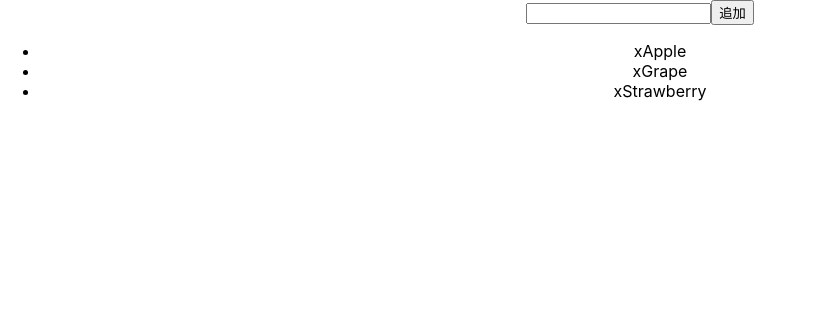
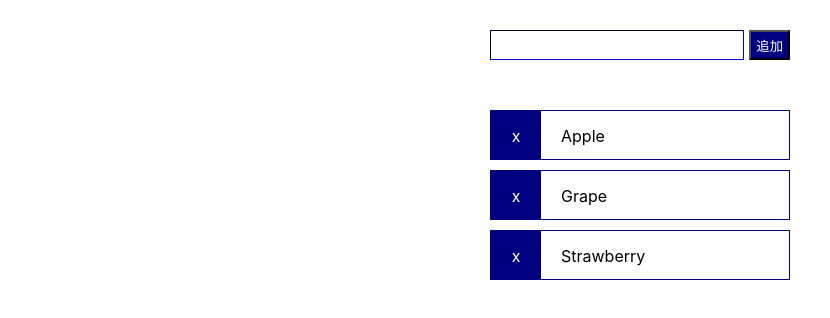
Before and after one commit to dopenchills/iimon-tests, a React (Create React App) app in the folder frontend/B/: page / in a window 1280 px wide. Shown: the top 318 px of the page, without its empty margins (0-830 px from the left). Built offline with nearby package versions, Linux system fonts and the light colour scheme.

Commit message:
feat: add styling to frontend/B

```diff
--- a/frontend/B/src/App.css
+++ b/frontend/B/src/App.css
@@ -1,38 +1,15 @@
-.App {
-  text-align: center;
+html, body, input, button, ul {
+  margin: 0;
+  padding: 0;
 }
 
-.App-logo {
-  height: 40vmin;
-  pointer-events: none;
+.App {
+  display: flex;
+  flex-direction: row;
+  justify-content: center;
 }
 
-@media (prefers-reduced-motion: no-preference) {
-  .App-logo {
-    animation: App-logo-spin infinite 20s linear;
-  }
+.fruits-form-layout {
+  margin: 30px 0;
+  width: 300px;
 }
-
-.App-header {
-  background-color: #282c34;
-  min-height: 100vh;
-  display: flex;
-  flex-direction: column;
-  align-items: center;
-  justify-content: center;
-  font-size: calc(10px + 2vmin);
-  color: white;
-}
-
-.App-link {
-  color: #61dafb;
-}
-
-@keyframes App-logo-spin {
-  from {
-    transform: rotate(0deg);
-  }
-  to {
-    transform: rotate(360deg);
-  }
-}
--- a/frontend/B/src/App.js
+++ b/frontend/B/src/App.js
@@ -1,65 +1,10 @@
 import './App.css';
-import { useState } from 'react';
-
-const FruitInput = ({onFruitAddition}) => {
-  const [inputText, setInputText] = useState("");
-
-  const onTextChange = e => {
-    setInputText(e.target.value);
-  }
-
-  const onAddButtonClick = () => {
-    if (inputText.length !== 0) {
-      onFruitAddition(inputText);
-      setInputText("");
-    }
-  }
-
-  return (
-    <div>
-      <input type="text" value={inputText} onChange={onTextChange} />
-      <button onClick={onAddButtonClick}>追加</button>
-    </div>
-  )
-}
-
-const FruitItem = ({children, onDeleteButtonClick}) => {
-  return (<li><span onClick={onDeleteButtonClick}>x</span>{children}</li>)
-}
-
-const FruitsForm = () => {
-  const [fruits, setFruits] = useState(["Apple", "Grape", "Strawberry"]);
-
-  const onFruitAddition = fruitName => {
-    setFruits([...fruits, fruitName]);
-  }
-
-  const makeOnDeleteButtonClick = index => {
-    return () => {
-      const newFruits = fruits.filter((_, i) => i !== index)
-      setFruits(newFruits);
-    }
-  }
-
-  return (
-    <div>
-      <FruitInput onFruitAddition={onFruitAddition} />
-      <ul>
-        {fruits.map((fruit, index) => {
-          return (
-              <FruitItem onDeleteButtonClick={makeOnDeleteButtonClick(index)} key={index}>{fruit}</FruitItem>
-            )
-          }
-        )}
-      </ul>
-    </div>
-  )
-}
+import FruitsForm from './components/FruitsForm';
 
 function App() {
   return (
     <div className="App">
-      <FruitsForm />
+      <FruitsForm className="fruits-form-layout" />
     </div>
   );
 }
--- /dev/null
+++ b/frontend/B/src/components/FruitsForm.css
@@ -0,0 +1,68 @@
+/* FruitsInput */
+.fruit-input {
+  height: 30px;
+  display: flex;
+}
+
+.fruit-input-text {
+  /* size */
+  height: 100%;
+  flex-grow: 1;
+  box-sizing: border-box;
+
+  /* border */
+  border-width: 1px;
+  border-color: navy;
+}
+
+.fruit-input-button {
+  /* position */
+  margin-left: 5px;
+  padding: 0 5px;
+
+  /* size */
+  height: 100%;
+  box-sizing: border-box;
+
+  /* color */
+  color: white;
+  background-color: navy;
+}
+
+/* FruitsItem */
+.fruit-item {
+  height: 50px;
+  display: flex;
+  list-style: none;
+  border: 1px solid navy;
+  box-sizing: border-box;
+}
+
+.fruit-item-delete {
+  width: 50px;
+  height: 100%;
+  text-align: center;
+  background-color: navy;
+  color: white;
+  line-height: 50px;
+}
+
+.fruit-item-name {
+  height: 100%;
+  line-height: 50px;
+  padding-left: 20px;
+}
+
+/* FruitItemList */
+.fruit-item-list {
+  display: flex;
+  flex-direction: column;
+  gap: 10px;
+}
+
+/* FruitsForm */
+.fruits-form {
+  display: flex;
+  flex-direction: column;
+  gap: 50px;
+}
--- /dev/null
+++ b/frontend/B/src/components/FruitsForm.js
@@ -0,0 +1,70 @@
+import { useState } from 'react';
+import './FruitsForm.css';
+
+const FruitInput = ({onFruitAddition}) => {
+  const [inputText, setInputText] = useState("");
+
+  const onTextChange = e => {
+    setInputText(e.target.value);
+  }
+
+  const onAddButtonClick = () => {
+    if (inputText.length !== 0) {
+      onFruitAddition(inputText);
+      setInputText("");
+    }
+  }
+
+  return (
+    <div className='fruit-input'>
+      <input type="text" value={inputText} onChange={onTextChange} className='fruit-input-text' />
+      <button onClick={onAddButtonClick} className='fruit-input-button'>追加</button>
+    </div>
+  )
+}
+
+const FruitItem = ({children, onDeleteButtonClick}) => {
+  return (
+    <li className='fruit-item'>
+      <div onClick={onDeleteButtonClick} className='fruit-item-delete'>x</div>
+      <div className='fruit-item-name'>{children}</div>
+    </li>
+  )
+}
+
+const FruitItemList = ({fruits, setFruits}) => {
+  const makeOnDeleteButtonClick = index => {
+    return () => {
+      const newFruits = fruits.filter((_, i) => i !== index)
+      setFruits(newFruits);
+    }
+  }
+
+  return (
+    <ul className='fruit-item-list'>
+      {fruits.map((fruit, index) => {
+        return (
+            <FruitItem onDeleteButtonClick={makeOnDeleteButtonClick(index)} key={index}>{fruit}</FruitItem>
+          )
+        }
+      )}
+    </ul>
+  )
+}
+
+const FruitsForm = ({className}) => {
+  const [fruits, setFruits] = useState(["Apple", "Grape", "Strawberry"]);
+
+  const onFruitAddition = fruitName => {
+    setFruits([...fruits, fruitName]);
+  }
+
+  return (
+    <div className={"fruits-form" + " " + className}>
+      <FruitInput onFruitAddition={onFruitAddition} />
+      <FruitItemList fruits={fruits} setFruits={setFruits} />
+    </div>
+  )
+}
+
+export default FruitsForm;
```
